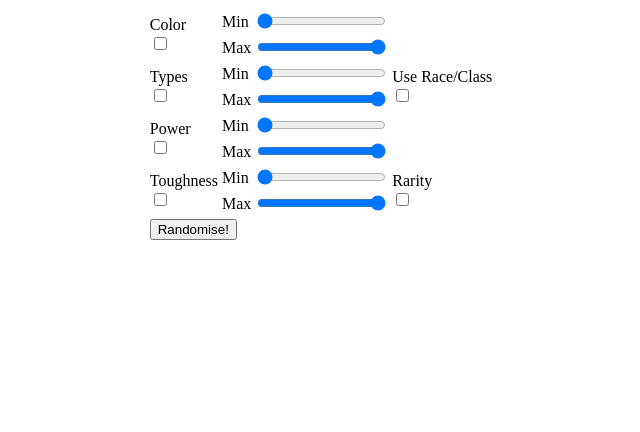
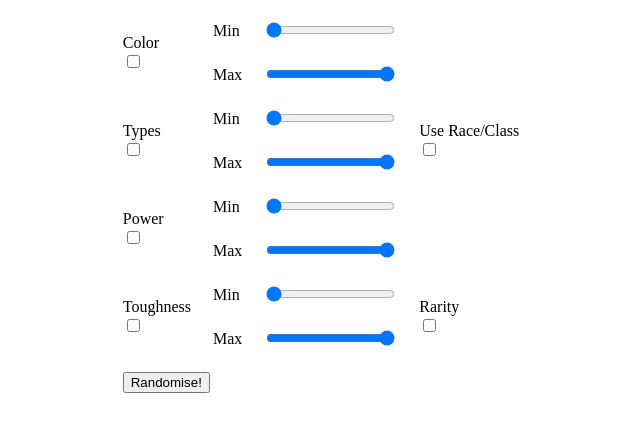
Before and after one commit to 3smuth/3smuth.github.io, a plain HTML site: page index.html in a window 1280 px wide. Shown: the whole page, without its empty margins (319-959 px from the left). Drawn offline with Linux system fonts and the light colour scheme.

Commit message:
Update index.html

```diff
--- a/index.html
+++ b/index.html
@@ -2,6 +2,10 @@
 <html>
   <head>
     <title>Design Randomiser</title>
+    <style>
+      form {align:center, width:500px}
+      td {padding:10px}
+    </style>
   </head>
   <body>
     <form>
```
